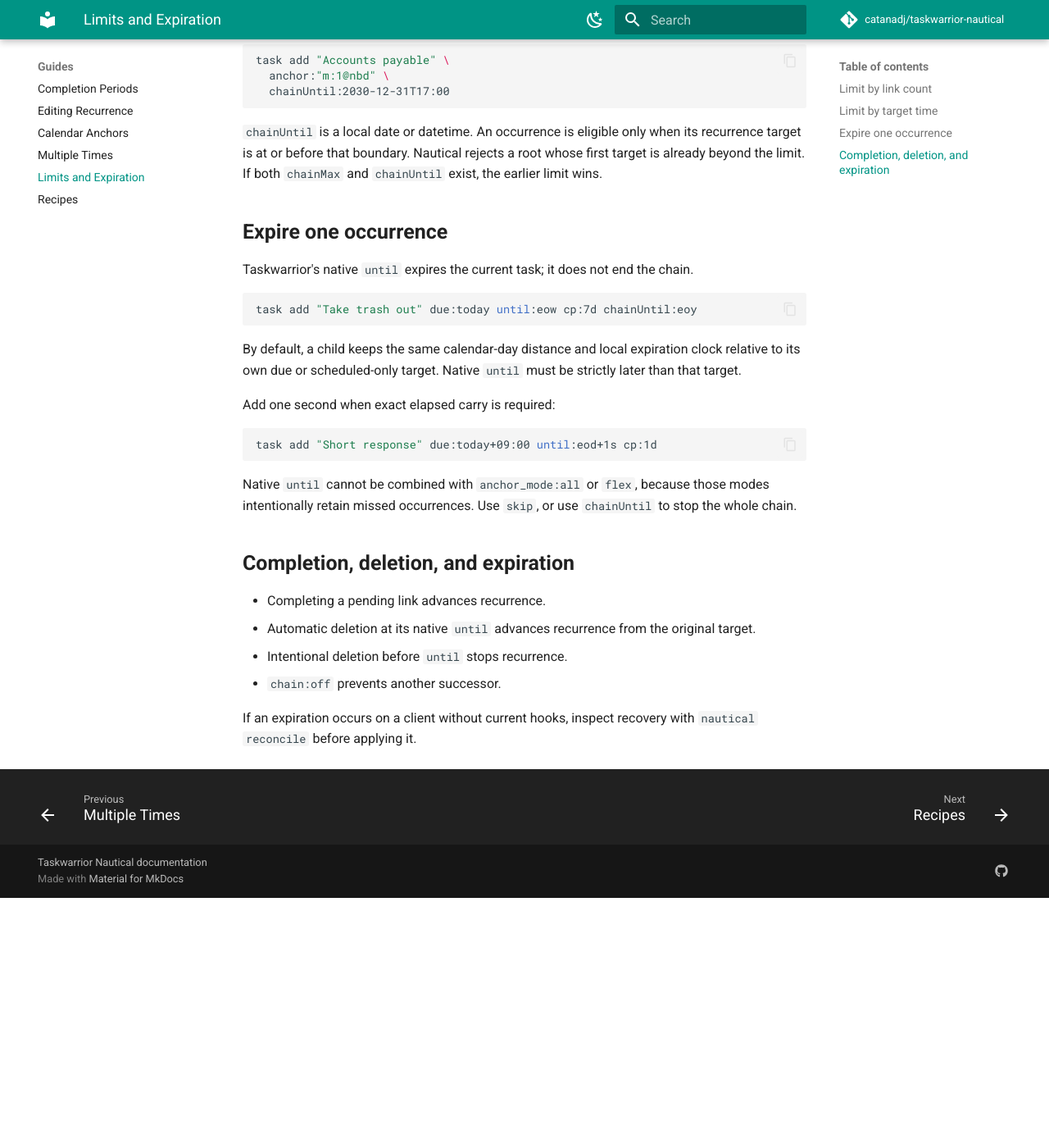
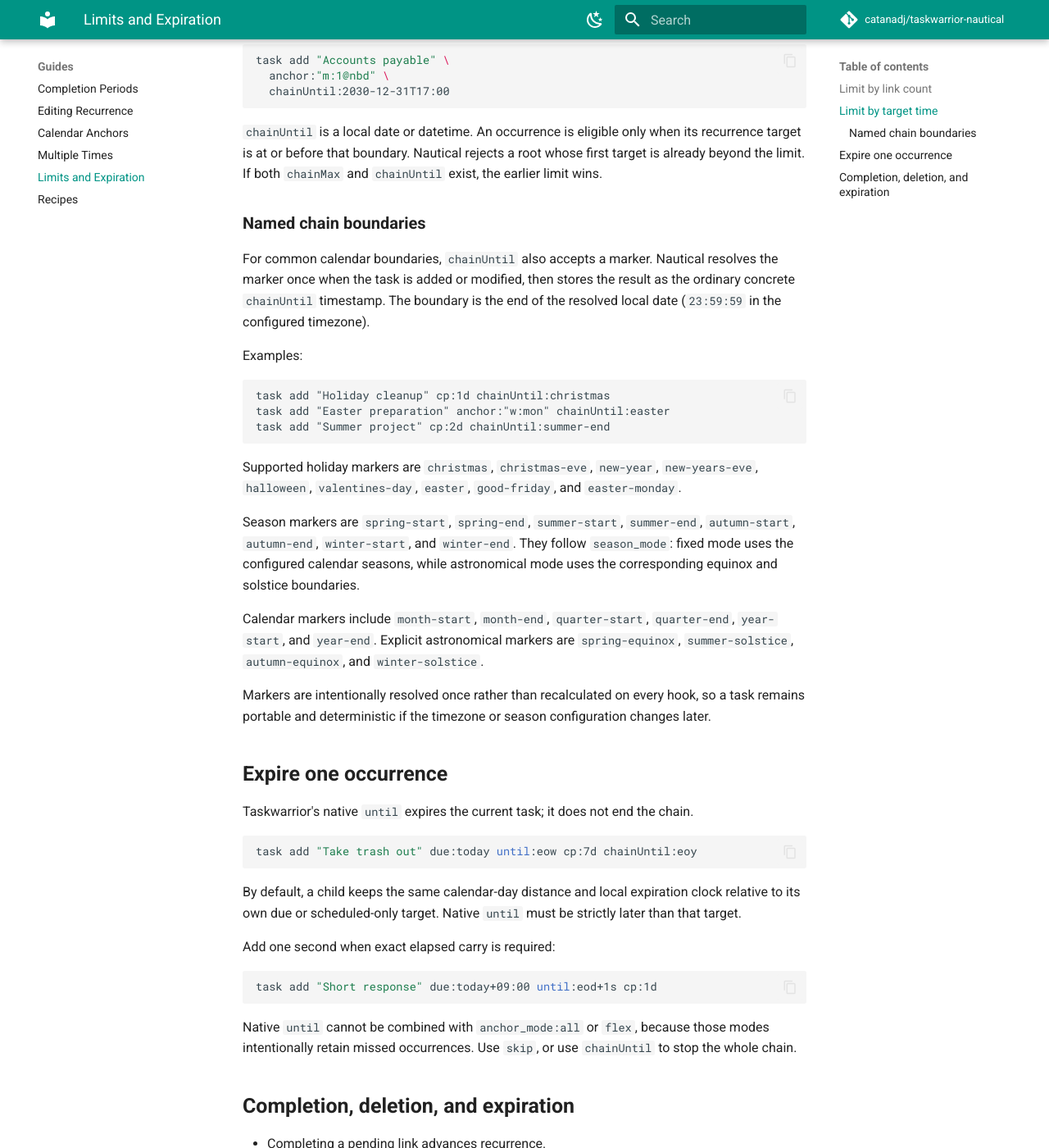
Before and after one commit to catanadj/taskwarrior-nautical, an MkDocs documentation site: the page built from docs/guides/limits-and-expiration.md, in a window 1280 px wide and 1400 px high, scrolled down 482 px. Shown: the whole window at 82% size. Built offline with MkDocs 1.6.1 and Material for MkDocs 9.7.7, drawn with Linux system fonts in a browser that asks for light colours; comment, search, counter and statistics services are not loaded; before the commit the page ends 1577 px from its top, so only the background shows below that.

Commit message:
Document chainUntil date markers

````diff
--- a/docs/guides/limits-and-expiration.md
+++ b/docs/guides/limits-and-expiration.md
@@ -24,6 +24,38 @@ task add "Accounts payable" \
 its recurrence target is at or before that boundary. Nautical rejects a root
 whose first target is already beyond the limit. If both `chainMax` and
 `chainUntil` exist, the earlier limit wins.
+
+### Named chain boundaries
+
+For common calendar boundaries, `chainUntil` also accepts a marker. Nautical
+resolves the marker once when the task is added or modified, then stores the
+result as the ordinary concrete `chainUntil` timestamp. The boundary is the
+end of the resolved local date (`23:59:59` in the configured timezone).
+
+Examples:
+
+```text
+task add "Holiday cleanup" cp:1d chainUntil:christmas
+task add "Easter preparation" anchor:"w:mon" chainUntil:easter
+task add "Summer project" cp:2d chainUntil:summer-end
+```
+
+Supported holiday markers are `christmas`, `christmas-eve`, `new-year`,
+`new-years-eve`, `halloween`, `valentines-day`, `easter`, `good-friday`, and
+`easter-monday`.
+
+Season markers are `spring-start`, `spring-end`, `summer-start`, `summer-end`,
+`autumn-start`, `autumn-end`, `winter-start`, and `winter-end`. They follow
+`season_mode`: fixed mode uses the configured calendar seasons, while
+astronomical mode uses the corresponding equinox and solstice boundaries.
+
+Calendar markers include `month-start`, `month-end`, `quarter-start`,
+`quarter-end`, `year-start`, and `year-end`. Explicit astronomical markers are
+`spring-equinox`, `summer-solstice`, `autumn-equinox`, and `winter-solstice`.
+
+Markers are intentionally resolved once rather than recalculated on every
+hook, so a task remains portable and deterministic if the timezone or season
+configuration changes later.
 
 ## Expire one occurrence
 
````
Also changed, not shown: docs/guides/recipes.md (+5 -0 lines), docs/reference/grammar.md (+10 -1 lines), docs/reference/udas.md (+1 -1 lines), 4 other files.
